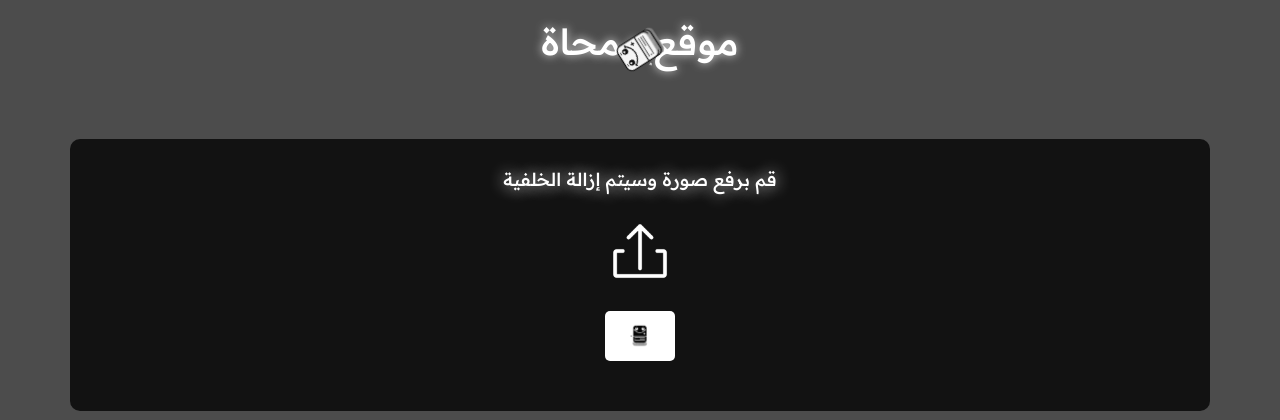
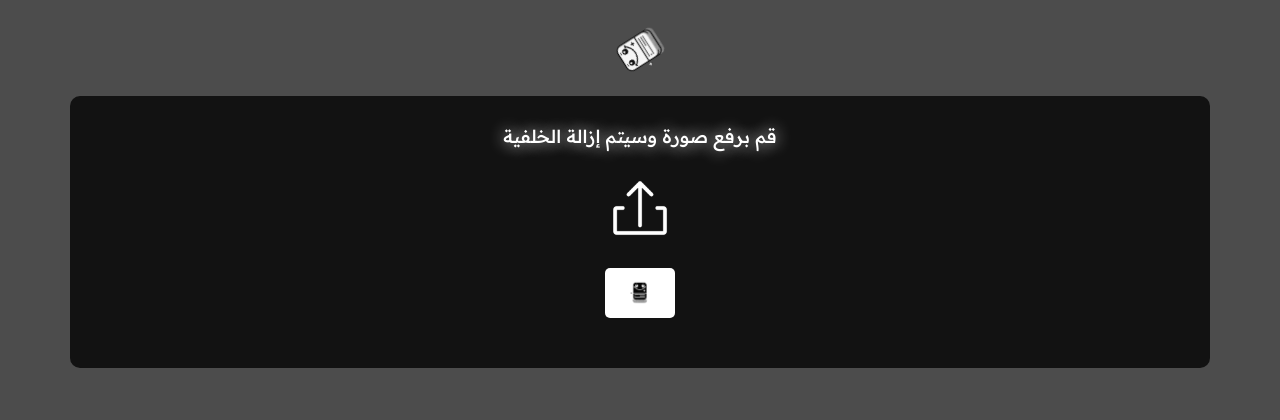
Before and after one commit to younesaitmess23/mmhat, a Flask app: page / in a window 1280 px wide. Shown: the top 420 px of the page. Run offline with Flask 3, Linux system fonts and the light colour scheme; parts of the project's set-up code (start-up, migrations or seed data) failed here and were passed over.

Commit message:
Update index.html

```diff
--- a/templates/index.html
+++ b/templates/index.html
@@ -156,7 +156,7 @@
 </div>
 
 <header>
-    <h1>موقع ممحاة</h1>
+    <h1></h1>
 </header>
 
 <div class="container mt-5">
```
